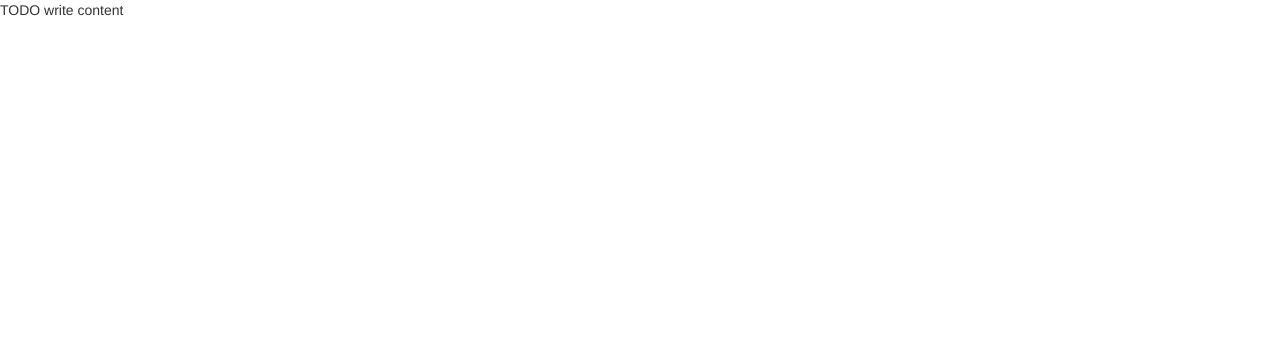
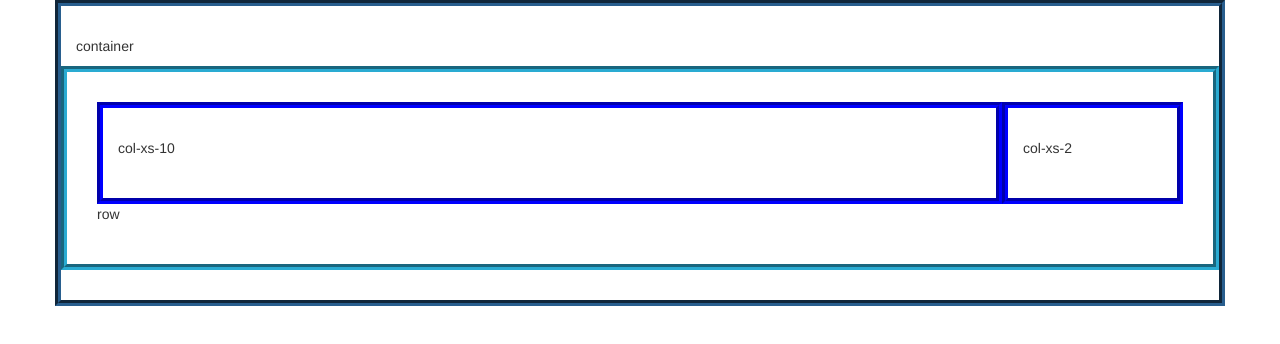
Before and after one commit to Josh-torres91/Portfolio-2-Josh-T., a plain HTML site: page public_html/index.html in a window 1280 px wide. Drawn offline with Linux system fonts and the light colour scheme.

Commit message:
New Additions

```diff
--- /dev/null
+++ b/public_html/css/custom-style.css
@@ -0,0 +1,12 @@
+div{
+    border-style: groove;
+    border-width: 6px;
+    padding: 30px;
+    border-color: blue;
+}
+.container{
+    border-color: #285e8e;
+}
+.row{
+    border-color: #2aabd2;
+}
--- a/public_html/index.html
+++ b/public_html/index.html
@@ -6,13 +6,25 @@ and open the template in the editor.
 -->
 <html>
     <head>
-        <title>TODO supply a title</title>
+        <title>Mk 2</title>
         <meta charset="UTF-8">
         <meta name="viewport" content="width=device-width, initial-scale=1.0">
         <link type="text/css" rel="stylesheet" href="css/bootstrap-theme.css">
         <link type="text/css" rel="stylesheet" href="css/bootstrap.css">
+        <link type="text/css" rel="stylesheet" href="css/custom-style.css">
     </head>
     <body>
-        <div>TODO write content</div>
+        <div class="container">
+            <p>container</p>
+            <div class="row">
+                <div class="col-xs-10">
+                    <p>col-xs-10</p>
+                </div>
+            <div class="col-xs-2">
+                <p>col-xs-2</p>
+            </div>
+                <p>row</p>
+            </div>
+        </div>
     </body>
 </html>
```
Also changed, not shown: config/.placeholder.txt (added), test/.placeholder.txt (added), 1 other file.
